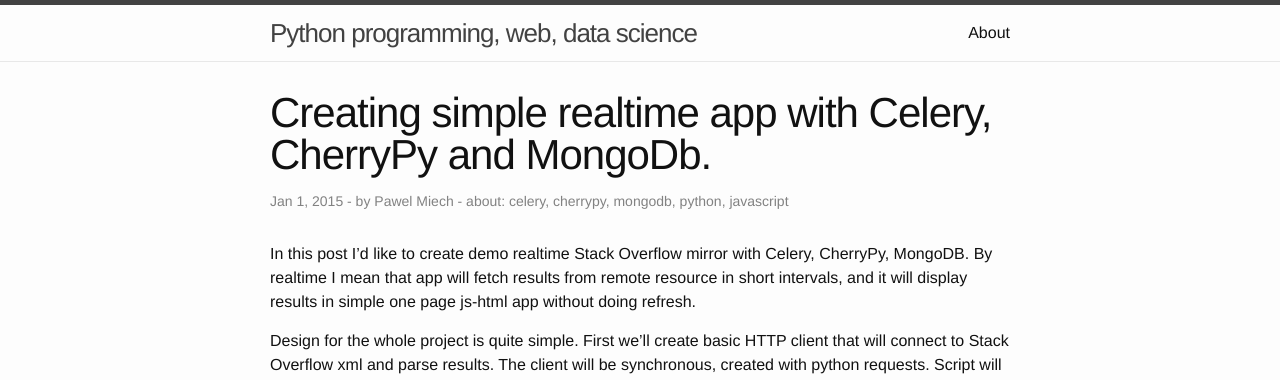
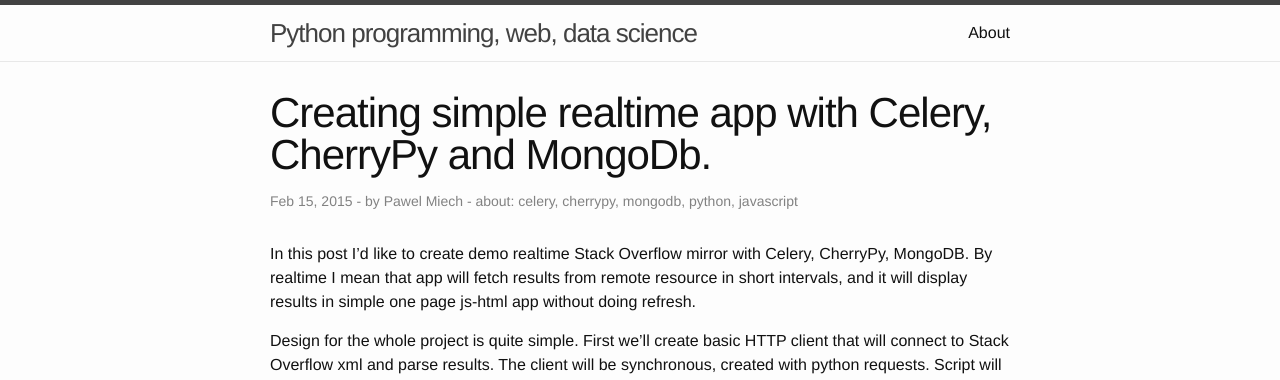
Before and after one commit to pawelmhm/pawelmhm.github.io, a Jekyll site: the page built from _posts/2015-02-08-creating-realtime-scraper.markdown, in a window 1280 px wide and 900 px high. Shown: the top 380 px of the window. Built offline with Jekyll 4.4.1, drawn with Linux system fonts in a browser that asks for light colours; some of the changed lines change nothing that is shown.

Commit message:
minor edit

```diff
--- a/_posts/2015-02-08-creating-realtime-scraper.markdown
+++ b/_posts/2015-02-08-creating-realtime-scraper.markdown
@@ -1,8 +1,8 @@
 ---
 layout: post
 title:  "Creating simple realtime app with Celery, CherryPy and MongoDb."
-date:   2015-01-01 14:34:42
-categories: realtime, celery, cherrypy, mongodb, javascript, python
+date:   2015-02-15 14:34:42
+categories: python
 author: Pawel Miech
 keywords: celery, cherrypy, mongodb, python, javascript
 ---
```
